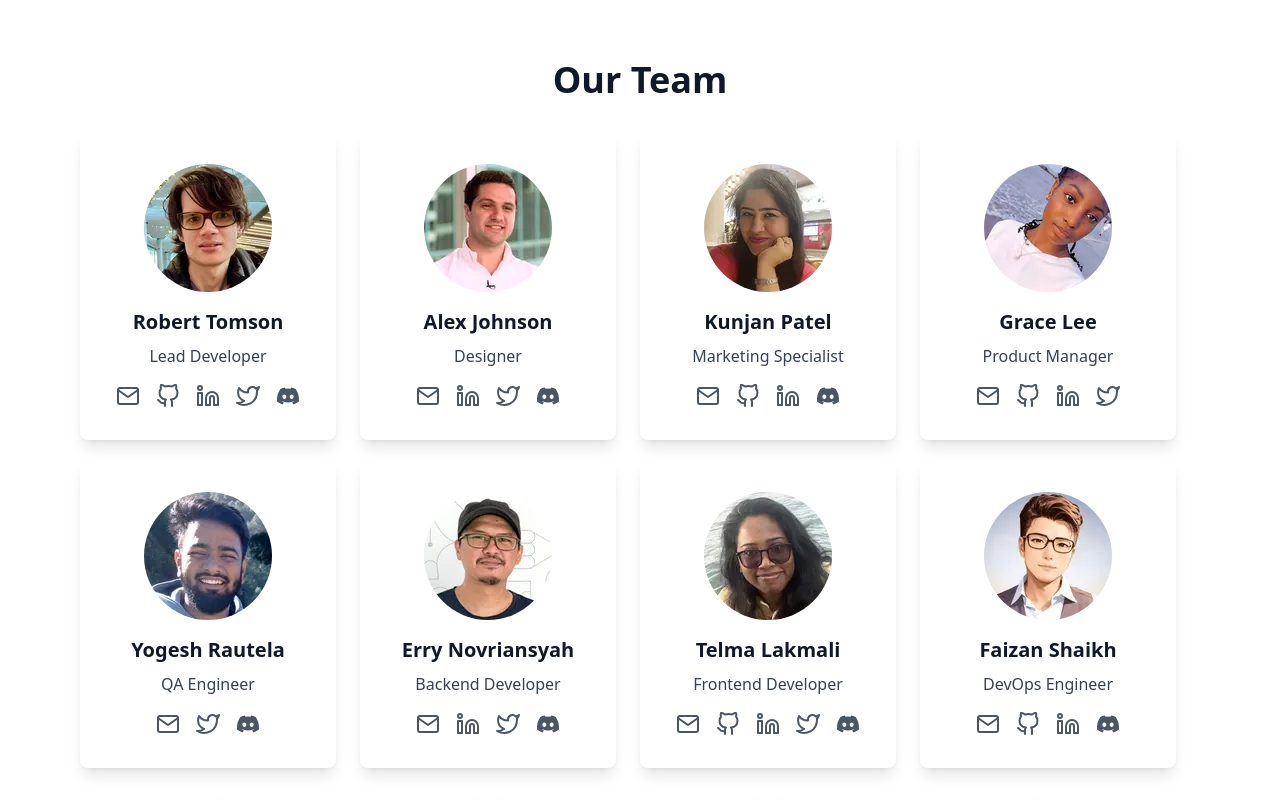
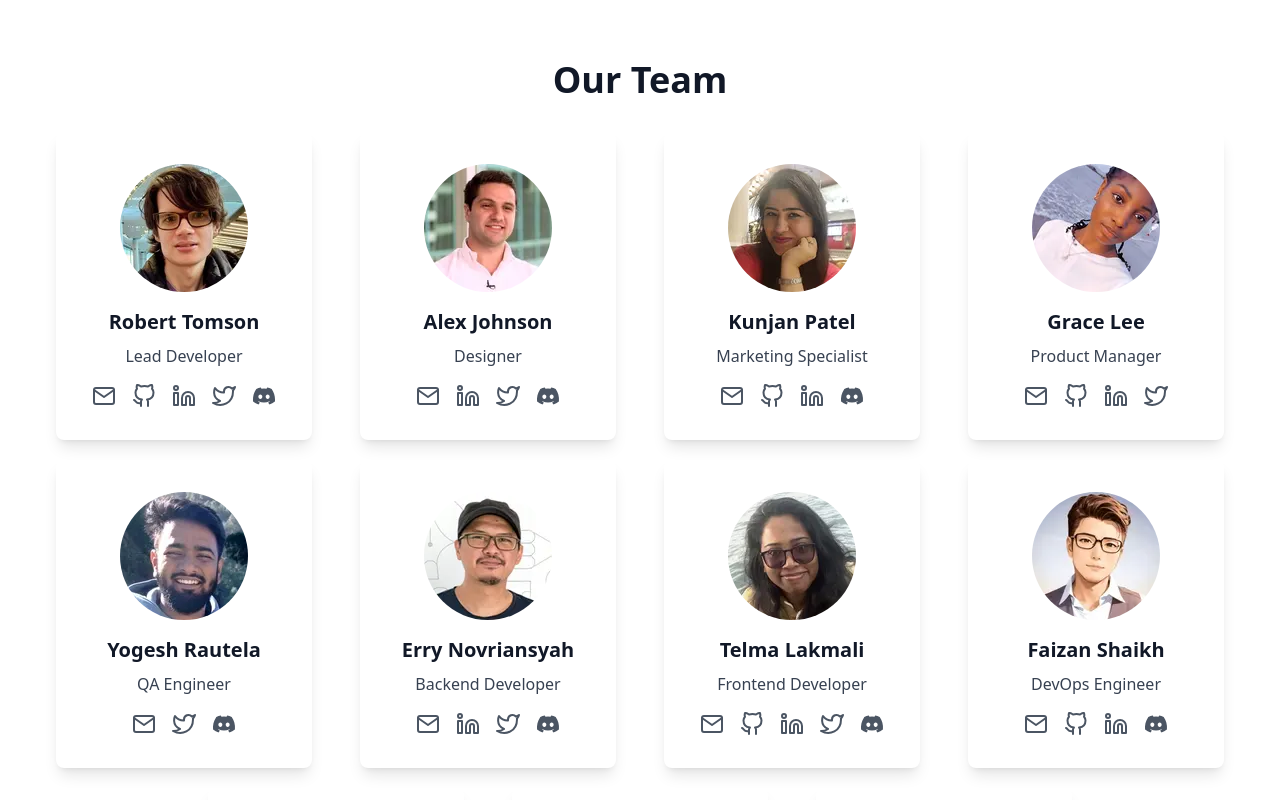
Before and after one commit to sharif2552/pt-10, a React (Create React App) app: page / in a window 1280 px wide. Shown: the part 6580-7380 px from the top of the page. Built offline with nearby package versions, Linux system fonts and the light colour scheme.

Commit message:
chore: Update TeamSection component to use FaDiscord icon instead of FiDisc

```diff
--- a/src/Components/TeamSection/TeamSection.jsx
+++ b/src/Components/TeamSection/TeamSection.jsx
@@ -167,7 +167,7 @@ const TeamSection = () => {
         {teamMembers.map((member, index) => (
           <motion.div
             key={index}
-            className="max-w-xs w-64 mx-6 bg-white ml-0 mb-5 dark:bg-gray-800 rounded-lg shadow-lg p-8 flex flex-col items-center"
+            className="max-w-xs w-64 lg:mx-6 bg-white ml-0 mb-5 dark:bg-gray-800 rounded-lg shadow-lg p-8 flex flex-col items-center"
             variants={itemVariants}
             whileHover="hover"
           >
```
